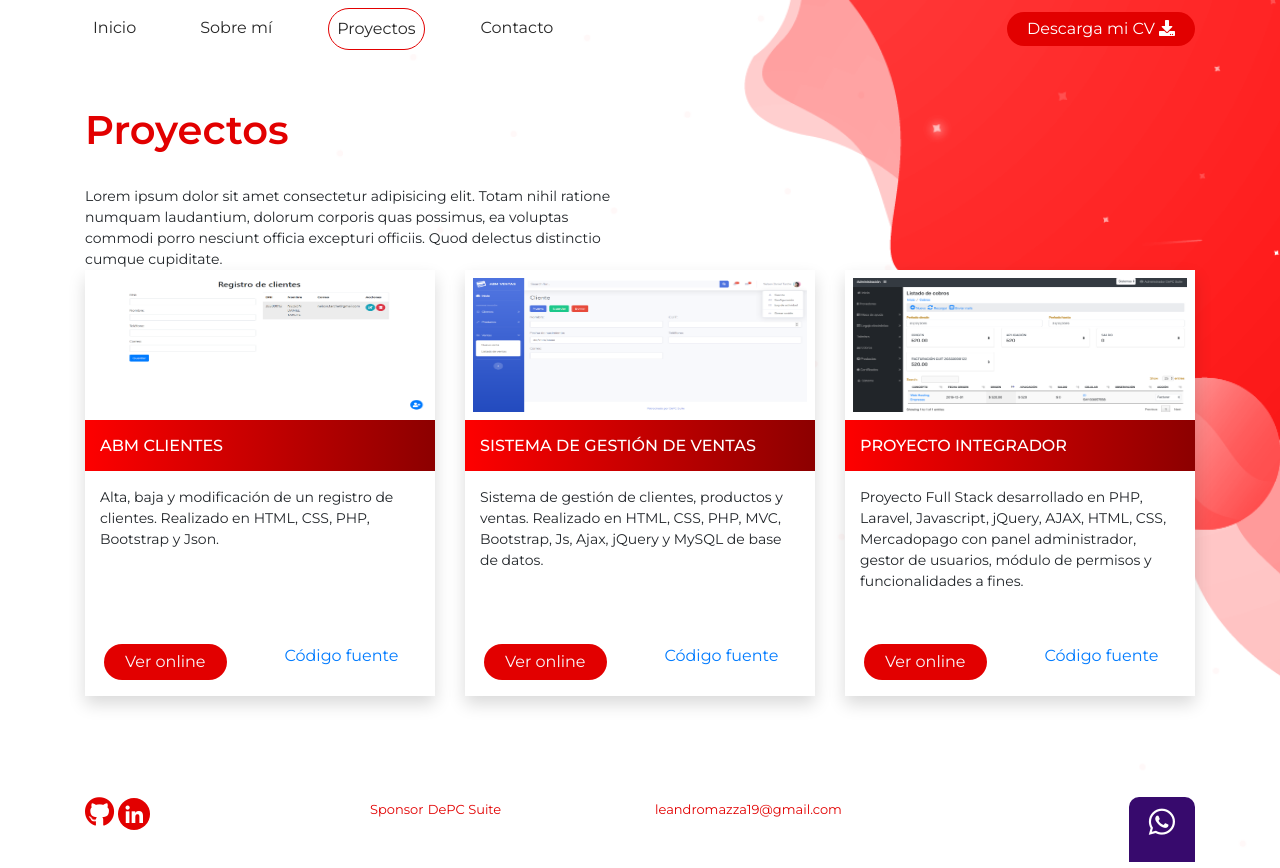
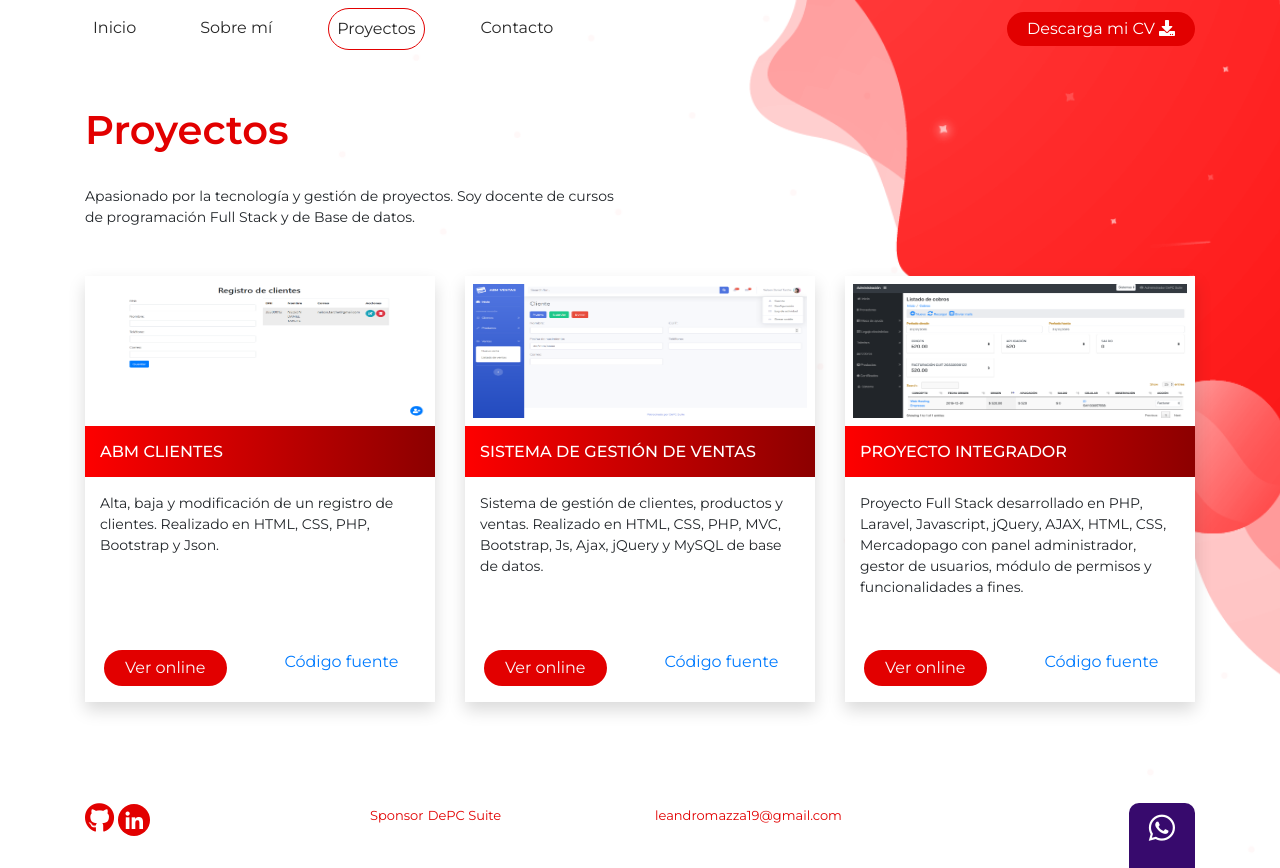
Before and after one commit to LeandroMazzarelli/portfolio, a PHP site: page /proyectos.php in a window 1280 px wide. Run offline with PHP 8.4, Linux system fonts and the light colour scheme.

Commit message:
Cambios perdidos

```diff
--- a/contacto.php
+++ b/contacto.php
@@ -67,7 +67,7 @@
             </div>
             <div class="row">
                 <div class="col-12 col-sm-6">
-                    <p>Para mas detalles sobre mi trabajo poder ver mi <a href="https://www.linkedin.com/in/gianfranco-rocco/" target="_blank">LinkedIn</a> o mandame un mensaje.</p>
+                    <p>Para mas detalles sobre mi trabajo poder ver mi <a href="https://www.linkedin.com/in/leandro-armando-mazzarelli-4b2ba71b3/" target="_blank">LinkedIn</a> o mandame un mensaje.</p>
                 </div>
                 <div class="col-12 col-sm-6">
                     <form class="form-group" action="" method="post">
@@ -92,8 +92,9 @@
         <div class="container">
             <div class="row mt-5">
                 <div class="col-12 col-sm-3">
-                    < <a href="https://github.com/leandromazzarelli1?tab=overview&from=2020-12-01&to=2020-12-31" target="_blank" title="Github"><i class="fab fa-github"></i></a>
+                    <a href="https://github.com/leandromazzarelli1?tab=overview&from=2020-12-01&to=2020-12-31" target="_blank" title="Github"><i class="fab fa-github"></i></a>
                     <a href="https://www.linkedin.com/in/leandro-armando-mazzarelli-4b2ba71b3/" target="_blank"><i class="fab fa-linkedin-in"></i></a>
+                </div>
                 <div class="col-12 col-sm-3 sponsor">
                     <span class="text-light sponsor">Sponsor</span> <a href="https://depcsuite.com/" target="_blank">DePC Suite</a>
                 </div>
--- a/proyectos.php
+++ b/proyectos.php
@@ -12,8 +12,8 @@ $pagina = "proyectos";
                     </div>
                 </div>
                 <div class="row">
-                    <div class="col-12 col-sm-6">
-                        <p>Lorem ipsum dolor sit amet consectetur adipisicing elit. Totam nihil ratione numquam laudantium, dolorum corporis quas possimus, ea voluptas commodi porro nesciunt officia excepturi officiis. Quod delectus distinctio cumque cupiditate.</p>
+                    <div class="col-12 col-sm-6 mb-5">
+                        <p>Apasionado por la tecnología y gestión de proyectos. Soy docente de cursos de programación Full Stack y de Base de datos.</p>
                     </div>
                 </div>
                 <div class="row">
@@ -29,7 +29,7 @@ $pagina = "proyectos";
                                 </div>
                             </div>
                             <div class="row py-3 ml-1">
-                                <div class="col-6"><a href="" class="btn btn-rojo text-light" target="_blank">Ver online</a></div>
+                                <div class="col-6"><a href="" class="btn btn-h btn-rojo text-light" target="_blank">Ver online</a></div>
                                 <div class="col-6"><a href="" class="link-rojo" target="_blank">Código fuente</a></div>
                             </div>
                         </div>
@@ -46,7 +46,7 @@ $pagina = "proyectos";
                                 </div>
                             </div>
                             <div class="row py-3 ml-1">
-                                <div class="col-6"><a href="" class="btn btn-rojo text-light" target="_blank">Ver online</a></div>
+                                <div class="col-6"><a href="" class="btn btn-h btn-rojo text-light" target="_blank">Ver online</a></div>
                                 <div class="col-6"><a href="" class="link-rojo" target="_blank">Código fuente</a></div>
                             </div>
                         </div>
@@ -63,7 +63,7 @@ $pagina = "proyectos";
                                 </div>
                             </div>
                             <div class="row py-3 ml-1">
-                                <div class="col-6 "><a href="" class="btn btn-rojo text-light" target="_blank">Ver online</a></div>
+                                <div class="col-6 "><a href="" class="btn btn-h btn-rojo text-light" target="_blank">Ver online</a></div>
                                 <div class="col-6"><a href="" class="link-rojo" target="_blank">Código fuente</a></div>
                             </div>
                         </div>
```
